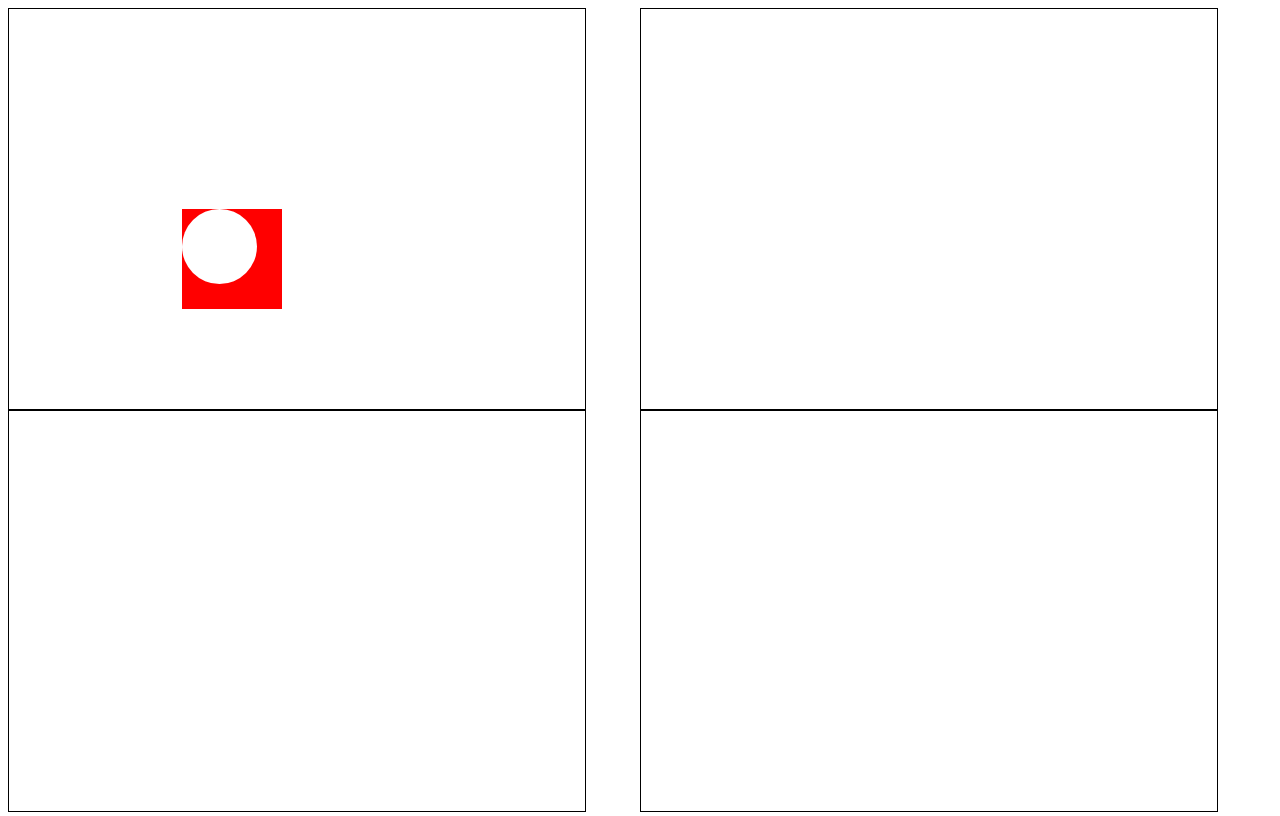
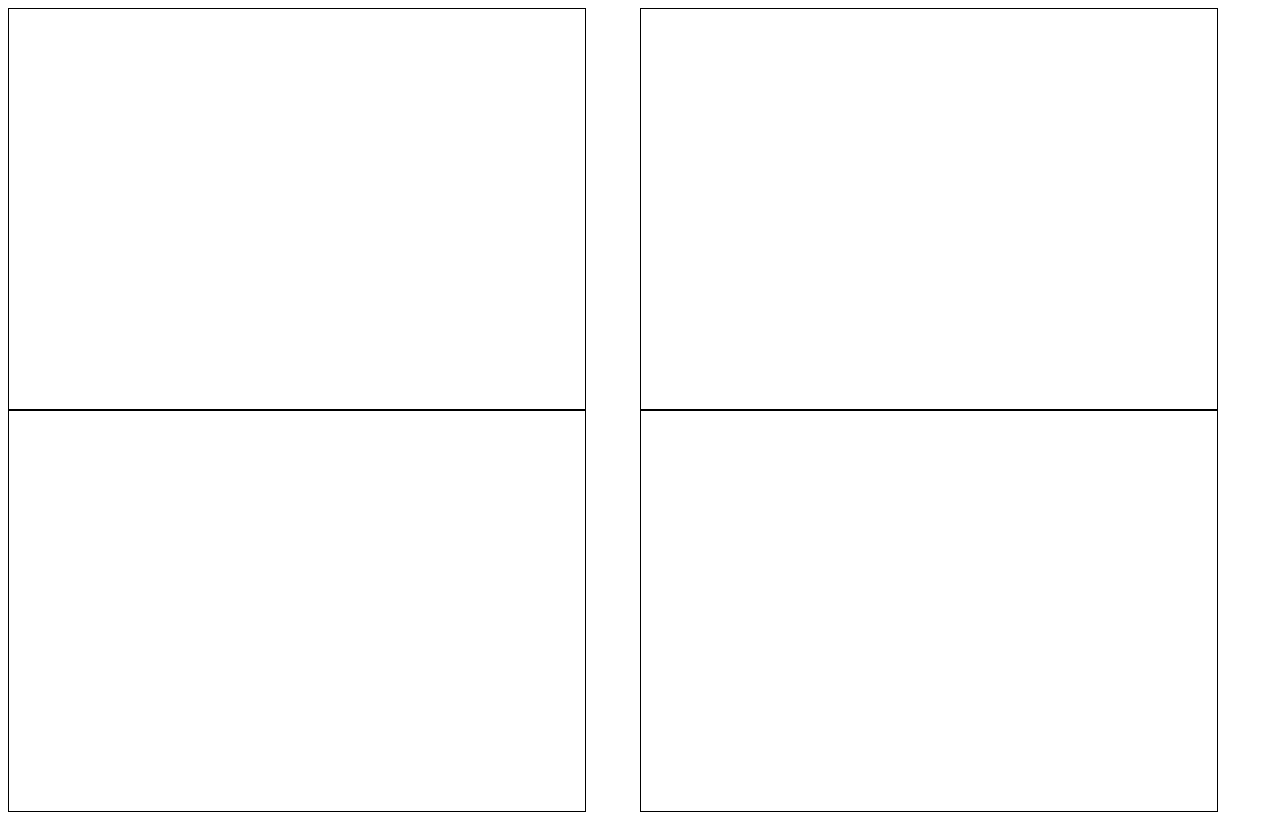
Before and after one commit to catadolhare/vd_tp2_Cauzzo_Dolhare_Schanz, a Svelte app: page / in a window 1280 px wide. Built offline with nearby package versions, Linux system fonts and the light colour scheme; the HTML template or start-up script is replaced by a standard one.

Commit message:
intento de cargar visualizar datos

```diff
--- a/src/App.svelte
+++ b/src/App.svelte
@@ -48,12 +48,16 @@
 <main>
   <div class="grilla">
     <div class="quadrant">
-      <div class="ejemplo-alumno">
         <!-- Busca la ruta de la imagen a partir
         del numero que le retorna horas_celular,
         que es el índice del elemento en rutasImagenes -->
-        <img src={getImagePath(horas_celular(2))} alt="circulo" />
-      </div>
+      {#each datos as alumno}
+        {#if alumno.considera_tiempo == "si" && alumno.perjudica == "si"}
+          <div class="alumno-general" style=" bottom: {margen_bottom(alumno.tiempo_trabajo)}, left: {margen_left(alumno.tiempo_redes)}">
+            <img src={getImagePath(horas_celular(alumno.horas_celular))} alt="" />
+          </div>
+        {/if}
+      {/each}
     </div>
     <div class="quadrant"></div>
     <div class="quadrant"></div>
@@ -73,12 +77,10 @@
     border: 1px solid #000;
     position: relative;
   }
-  .ejemplo-alumno {
+  .alumno-general {
     width: 100px;
     height: 100px;
     background-color: red;
     position: absolute;
-    top: 50%;
-    left: 30%;
   }
 </style>
```
